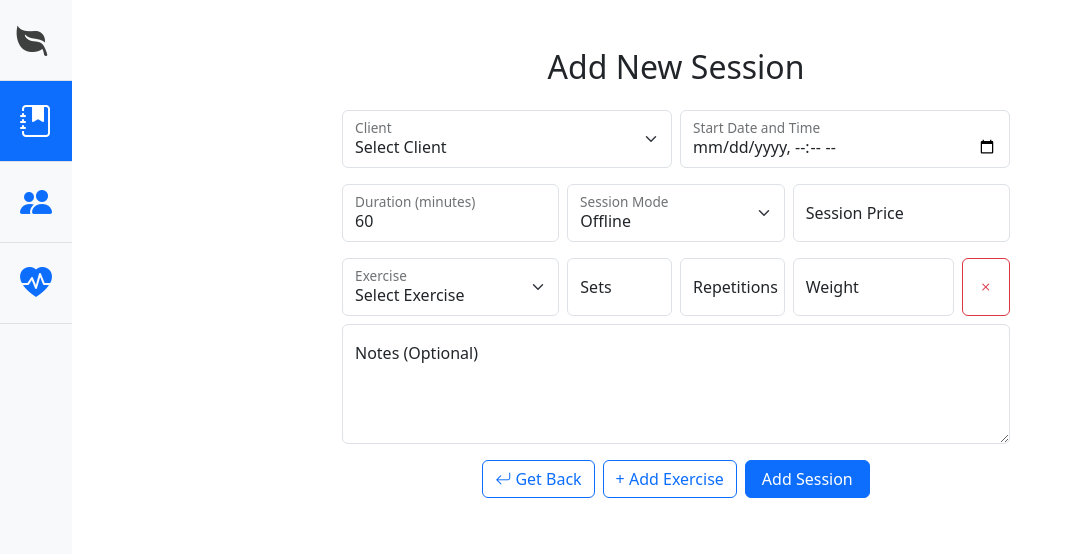
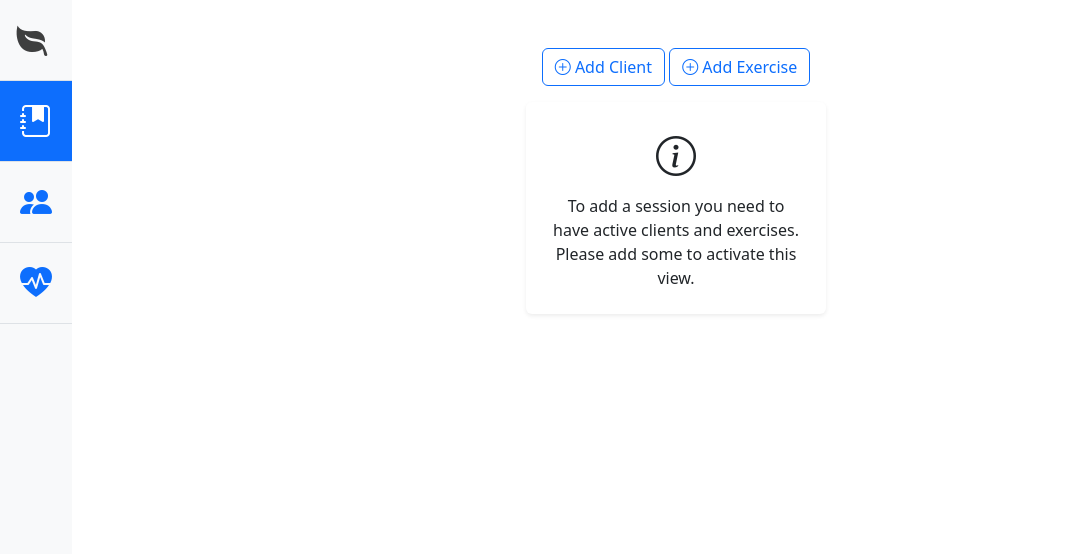
Before and after one commit to FuriousTofu/trainer-journal, a Flask app: page /sessions/add in a window 1280 px wide. Shown: the top 554 px of the page, without its empty margins (0-1073 px from the left). Run offline with Flask 3, Linux system fonts and the light colour scheme; the visitor is signed in with stand-in values (Sample User, id 1); data that the repository does not hold is empty.

Commit message:
added warning if no clients/exercises/sessions to view

```diff
--- a/app/templates/clients/add_client.html
+++ b/app/templates/clients/add_client.html
@@ -57,7 +57,7 @@
         </div>
         <div class="d-flex justify-content-center gap-2 mt-3">
             <a href="{{ url_for('.clients') }}" class="btn btn-outline-primary">
-                <i class="bi bi-arrow-return-left"></i> Get Back
+                <i class="bi bi-arrow-return-left"></i> Clients
             </a>
             {{ form.submit(class="btn btn-primary px-3") }}
         </div>
--- a/app/templates/exercises/add_exercise.html
+++ b/app/templates/exercises/add_exercise.html
@@ -24,7 +24,7 @@
         </div>
         <div class="d-flex justify-content-center gap-2 mt-3">
             <a href="{{ url_for('.exercises') }}" class="btn btn-outline-primary">
-                <i class="bi bi-arrow-return-left"></i> Get Back
+                <i class="bi bi-arrow-return-left"></i> Exercises
             </a>
             {{ form.submit(class="btn btn-primary px-3") }}
         </div>
--- a/app/templates/sessions/add_session.html
+++ b/app/templates/sessions/add_session.html
@@ -5,6 +5,20 @@
 {% endblock %}
 
 {% block main %}
+    {% if (form.client.choices|length == 0) or (form.exercises.choices|length == 0) %}
+    <a href="{{ url_for('.add_client') }}" class="btn btn-outline-primary mb-3">
+        <i class="bi bi-plus-circle"></i> Add Client
+    </a>
+    <a href="{{ url_for('.add_exercise') }}" class="btn btn-outline-primary mb-3">
+        <i class="bi bi-plus-circle"></i> Add Exercise
+    </a>
+        <div class="d-flex justify-content-center align-items-center" style="min-height: 200px;">
+            <div class="card shadow-sm border-0 text-center p-4" style="width: 300px;">
+                <i class="bi bi-info-circle fs-1 mb-2"></i>
+                <div>To add a session you need to have active clients and exercises.<br>Please add some to activate this view.</div>
+            </div>
+        </div>
+    {% else %}
         <h2 class="h2">Add New Session</h2>
         <form method="post" action="{{ url_for('.add_session') }}" novalidate class="add-form" id="add-session-form">
             {{ form.hidden_tag() }}
@@ -100,4 +114,5 @@
                 {{ form.submit(class="btn btn-primary px-3") }}
             </div>
         </form>
+    {% endif %}
 {% endblock %}
```
Also changed, not shown: app/templates/clients/clients.html (+10 -0 lines), app/templates/exercises/exercises.html (+9 -2 lines), app/templates/sessions/sessions.html (+9 -0 lines). Lines whose indentation alone changed are shown as unchanged.
